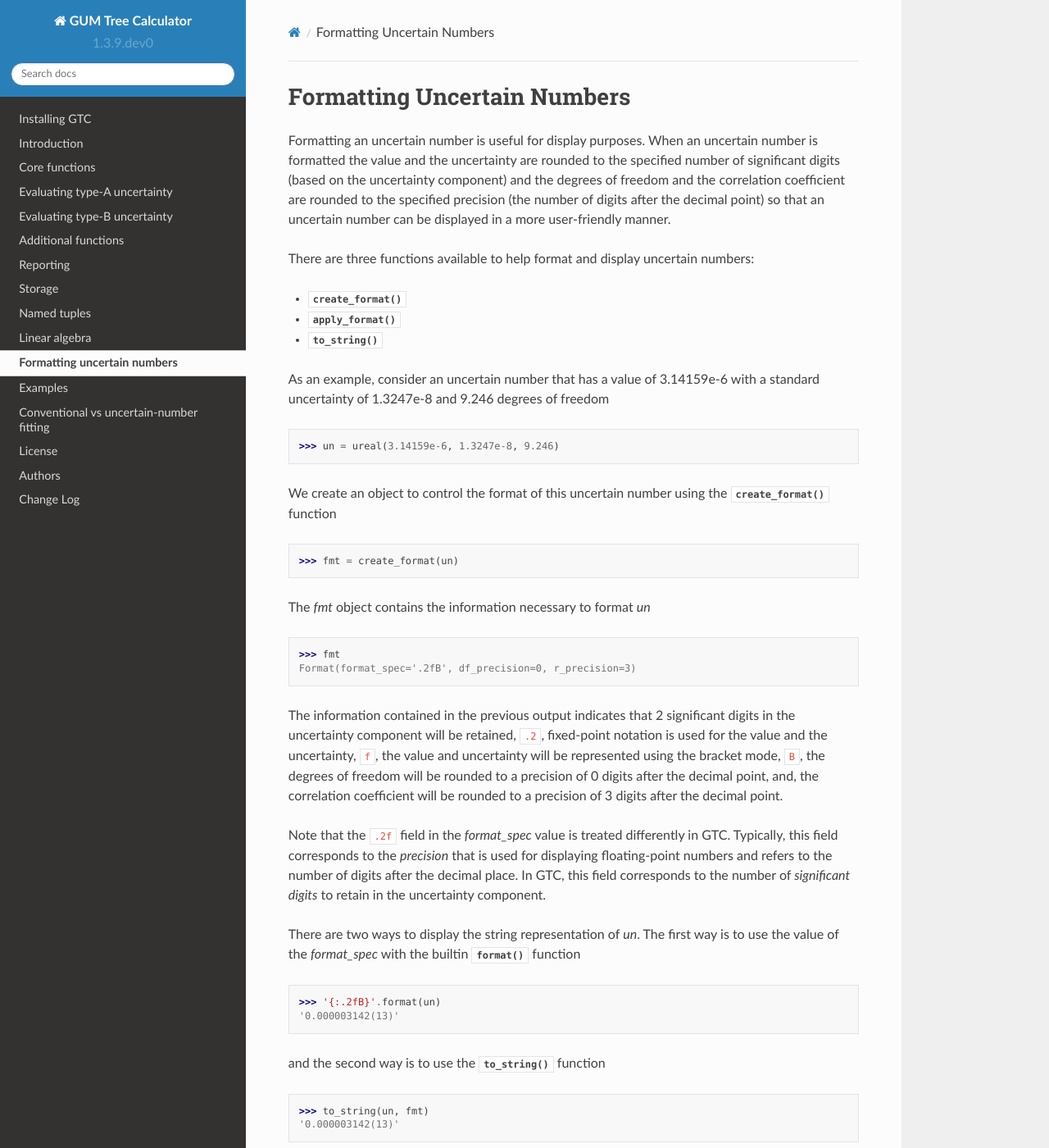
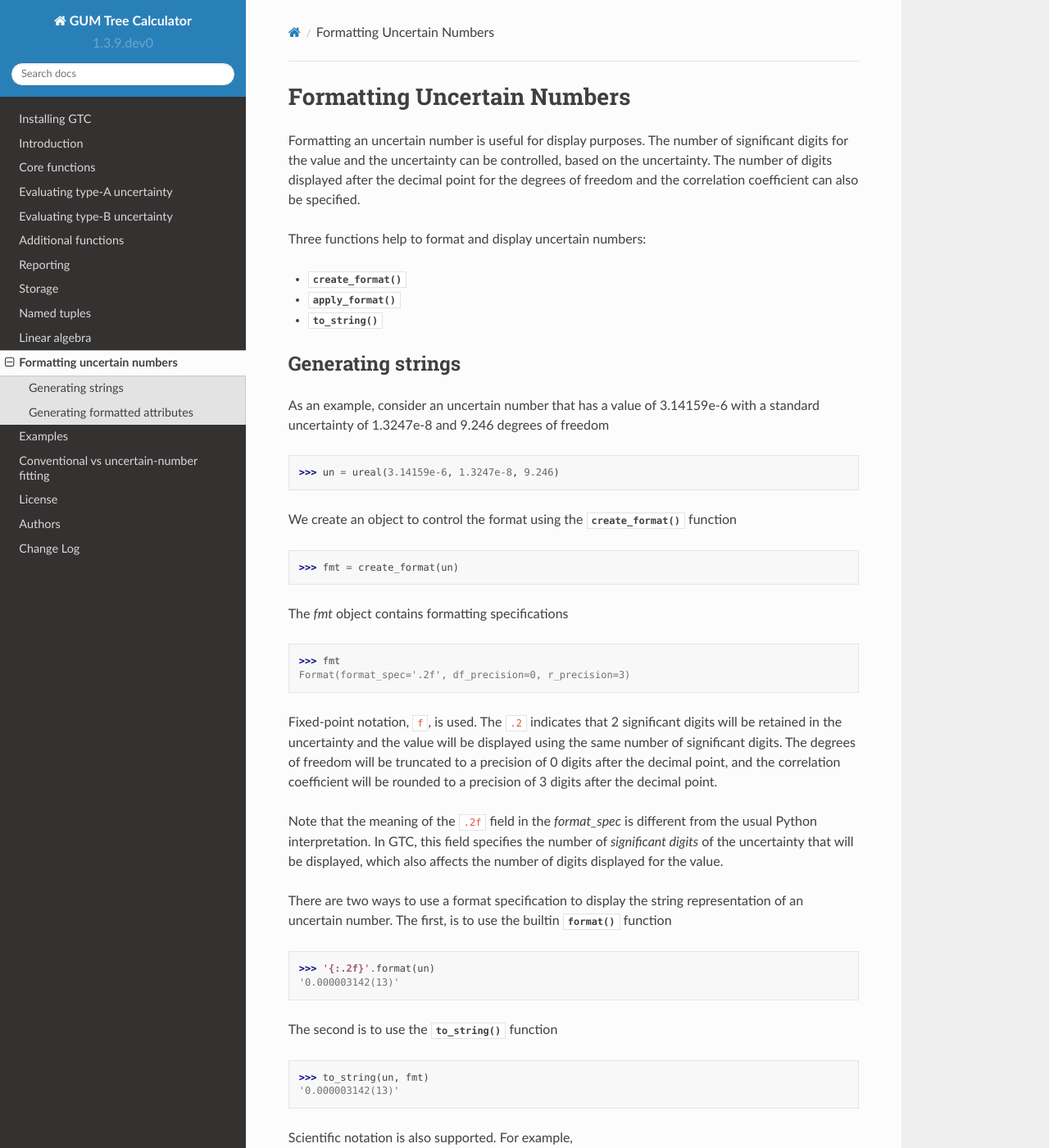
Before and after one commit to MSLNZ/GTC, a Sphinx documentation site: the page built from docs/API/formatting.rst, in a window 1280 px wide and 1400 px high. Shown: the whole window at 82% size. Built offline with Sphinx 7.4.7 and the Read the Docs theme 2.0.0, drawn with Linux system fonts in a browser that asks for light colours; some of the changed text lies outside the part shown.

Commit message:
Suggestions for this documentation.
In particular, should 'P' and 'si' option be supported?

```diff
--- a/docs/API/formatting.rst
+++ b/docs/API/formatting.rst
@@ -3,134 +3,115 @@
 Formatting Uncertain Numbers
 ============================
 
-Formatting an uncertain number is useful for display purposes. When an uncertain
-number is formatted the value and the uncertainty are rounded to the specified
-number of significant digits (based on the uncertainty component) and the degrees
-of freedom and the correlation coefficient are rounded to the specified precision
-(the number of digits after the decimal point) so that an uncertain number can be
-displayed in a more user-friendly manner.
+Formatting an uncertain number is useful for display purposes.
+The number of significant digits for the value and the uncertainty
+can be controlled, based on the uncertainty.
+The number of digits displayed after the decimal point for the degrees of freedom
+and the correlation coefficient can also be specified.
 
-There are three functions available to help format and display uncertain numbers:
+Three functions help to format and display uncertain numbers:
 
 * :func:`~GTC.formatting.create_format`
 * :func:`~GTC.formatting.apply_format`
 * :func:`~GTC.formatting.to_string`
 
+
 .. invisible-code-block: pycon
 
     >>> SKIP_IF_PYTHON_27()
+
+Generating strings
+------------------
 
 As an example, consider an uncertain number that has a value of 3.14159e-6 with a
 standard uncertainty of 1.3247e-8 and 9.246 degrees of freedom
 
     >>> un = ureal(3.14159e-6, 1.3247e-8, 9.246)
 
-We create an object to control the format of this uncertain number using the
+We create an object to control the format using the
 :func:`~GTC.formatting.create_format` function
 
     >>> fmt = create_format(un)
 
-The *fmt* object contains the information necessary to format *un*
+The *fmt* object contains formatting specifications
 
     >>> fmt
-    Format(format_spec='.2fB', df_precision=0, r_precision=3)
+    Format(format_spec='.2f', df_precision=0, r_precision=3)
 
-The information contained in the previous output indicates that 2 significant
-digits in the uncertainty component will be retained, ``.2``, fixed-point
-notation is used for the value and the uncertainty, ``f``, the value and
-uncertainty will be represented using the bracket mode, ``B``, the degrees
-of freedom will be rounded to a precision of 0 digits after the decimal point,
-and, the correlation coefficient will be rounded to a precision of 3 digits
+Fixed-point notation, ``f``, is used. The ``.2`` indicates that 2 significant digits will be retained in the uncertainty
+and the value will be displayed using the same number of significant digits.
+The degrees of freedom will be truncated to a precision of 0 digits after the decimal point,
+and the correlation coefficient will be rounded to a precision of 3 digits
 after the decimal point.
 
-Note that the ``.2f`` field in the `format_spec` value is treated differently in
-GTC. Typically, this field corresponds to the *precision* that is used for displaying
-floating-point numbers and refers to the number of digits after the decimal place.
-In GTC, this field corresponds to the number of *significant digits* to retain in
-the uncertainty component.
+Note that the meaning of the ``.2f`` field in the `format_spec` is different
+from the usual Python interpretation.
+In GTC, this field specifies the number of *significant digits* of the uncertainty
+that will be displayed, which also affects the number of digits displayed for the value.
 
-There are two ways to display the string representation of `un`. The first way
-is to use the value of the `format_spec` with the builtin :func:`format` function
+There are two ways to use a format specification to display the string representation of an uncertain number.
+The first, is to use the builtin :func:`format` function
 
-    >>> '{:.2fB}'.format(un)
+    >>> '{:.2f}'.format(un)
     '0.000003142(13)'
 
-and the second way is to use the :func:`~GTC.formatting.to_string` function
+The second is to use the :func:`~GTC.formatting.to_string` function
 
     >>> to_string(un, fmt)
     '0.000003142(13)'
 
-To make this result more readable, we can use scientific notation
+Scientific notation is also supported. For example,
 
     >>> '{:e}'.format(un)
     '3.142(13)e-06'
 
-The equivalent way using the :func:`~GTC.formatting.create_format` and
-:func:`~GTC.formatting.to_string` functions is
+Alternatively, the :func:`~GTC.formatting.create_format` and
+:func:`~GTC.formatting.to_string` functions can be used
 
     >>> fmt = create_format(un, type='e')
     >>> to_string(un, fmt)
     '3.142(13)e-06'
 
-There are other options for formatting the string representation of an
-uncertain number. There are two format modes [``B`` (Bracket) and ``P``
-(Plus-minus)], two formatting styles [``L`` (:math:`\LaTeX`) and ``U``
-(Unicode)], and, an option for using an SI prefix [``S``].
-
-The order of the characters in the `format_spec` is important. Python supports
+The order of characters in the `format_spec` is important. Python supports
 a specific grammar when using the :func:`format` function (see :ref:`formatspec`).
-The GTC-specific fields -- *mode*, *style*, *si* -- must occur after the builtin
+The GTC-specific field -- *style* -- must occur after the builtin
 fields. The equivalent format-specification grammar for GTC is:
 
-``[[fill]align][sign][#][0][width][grouping][.digits][type][mode][style][si]``
+``[[fill]align][sign][#][0][width][grouping][.digits][type][style]``
 
-Note the use and location of *digits*, *mode*, *style* and *si*.
+Note the use *digits* (not *precision*) and *style* (there are two styles: ``L`` (:math:`\LaTeX`) and ``U`` (Unicode)).
 
-The following examples illustrate how to combine these options to get
-the desired string representation of an uncertain number.
+The following examples illustrate for an uncertain number.
 
-Use 1 significant digit, scientific notation and plus-minus mode
-
-    >>> fmt = create_format(un, digits=1, type='e', mode='P')
-    >>> to_string(un, fmt)
-    '(3.14+/-0.01)e-06'
-    >>> '{:.1eP}'.format(un)
-    '(3.14+/-0.01)e-06'
 
 Use 3 significant digits, scientific notation and bracket mode
 
-    >>> fmt = create_format(un, digits=3, type='e', mode='B')
+    >>> fmt = create_format(un, digits=3, type='e')
     >>> to_string(un, fmt)
     '3.1416(132)e-06'
-    >>> '{:.3eB}'.format(un)
+    >>> '{:.3e}'.format(un)
     '3.1416(132)e-06'
 
-Use 2 significant digits, scientific notation, plus-minus mode, and unicode style
 
-    >>> fmt = create_format(un, digits=2, type='e', mode='P', style='U')
+Use 2 significant digits, scientific notation, and unicode style
+
+    >>> fmt = create_format(un, digits=2, type='e', style='U')
     >>> to_string(un, fmt)
-    '(3.142±0.013)×10⁻⁶'
-    >>> '{:.2ePU}'.format(un)
-    '(3.142±0.013)×10⁻⁶'
+    '3.142(13)×10⁻⁶'
+    >>> '{:.2EU}'.format(un)
+    '3.142(13)×10⁻⁶'
 
-Use 1 significant digit, bracket mode, unicode style and an SI prefix
+Use 4 significant digits, scientific notation, and :math:`\LaTeX` style
 
-    >>> fmt = create_format(un, digits=1, mode='B', style='U', si=True)
-    >>> to_string(un, fmt)
-    '3.14(1) µ'
-    >>> '{:.1BUS}'.format(un)
-    '3.14(1) µ'
-
-Use 4 significant digits, scientific notation, bracket mode, and :math:`\LaTeX` style
-
-    >>> fmt = create_format(un, digits=4, type='e', mode='B', style='L')
+    >>> fmt = create_format(un, digits=4, type='e', style='L')
     >>> to_string(un, fmt)
     '3.14159\\left(1325\\right)\\times10^{-6}'
-    >>> '{:.4eBL}'.format(un)
+    >>> '{:.4eL}'.format(un)
     '3.14159\\left(1325\\right)\\times10^{-6}'
 
-Although the output text may not be easy to interpret in Python, when the text is
-rendered in a :math:`\LaTeX` document it becomes :math:`3.14159\left(1325\right)\times10^{-6}`
+In this case, the text output may not be easy to interpret in Python, but
+it becomes :math:`3.14159\left(1325\right)\times10^{-6}` when
+rendered in a :math:`\LaTeX` document.
 
 Fill with ``*``, align right ``>``, use a ``+`` sign, a width of 20 characters and 1 significant digit
 
@@ -140,10 +121,13 @@
     >>> '{:*>+20.1}'.format(un)
     '******+0.00000314(1)'
 
+Generating formatted attributes
+-------------------------------
+
 The :func:`~GTC.formatting.apply_format` function formats an uncertain number.
-The returned object is a :obj:`~collections.namedtuple` with the value,
+The returned object is a :obj:`~collections.namedtuple` with attributes for the value,
 uncertainty, degrees of freedom, and correlation coefficient (for uncertain
-complex numbers) rounded to the specified number of digits.
+complex numbers) that have been manipulated to have exactly the specified number of digits.
 
     >>> fmt = create_format(un)
     >>> formatted = apply_format(un, fmt)
@@ -152,17 +136,18 @@
     >>> formatted.x
     3.142e-06
 
-We can specify that the format should use 3 significant digits in the uncertainty
-component, 2 digits of precision for the degrees of freedom and use an SI prefix
+..
+    We can specify that 3 significant digits will be used for the uncertainty (and value) and
+    2 digits of precision for the degrees of freedom
 
-    >>> fmt = create_format(un, digits=3, df_precision=2, si=True)
-    >>> formatted = apply_format(un, fmt)
-    >>> formatted
-    FormattedUncertainReal(x=3.1416, u=0.0132, df=9.24, label=None, si_prefix='u')
-    >>> formatted.x
-    3.1416
-    >>> formatted.df
-    9.24
+        >>> fmt = create_format(un, digits=3, df_precision=2)
+        >>> formatted = apply_format(un, fmt)
+        >>> formatted
+        FormattedUncertainReal(x=3.1416, u=0.0132, df=9.24, label=None, si_prefix=None)
+        >>> formatted.x
+        3.1416
+        >>> formatted.df
+        9.24
 
 The following functions are available.
 
```
